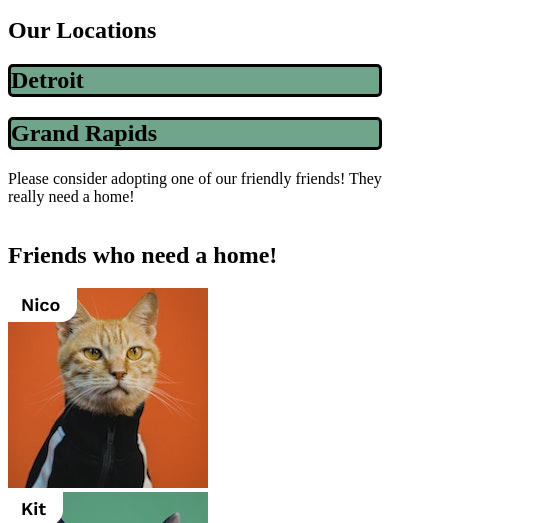
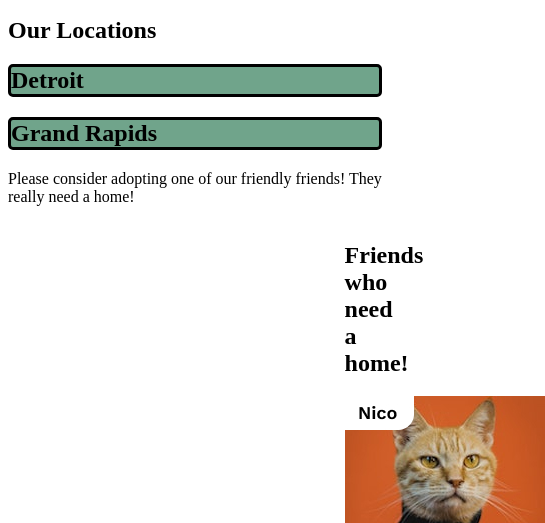
Before and after one commit to shelbysue/Final-Projects, a plain HTML site: page index.html in a window 390 px wide. Shown: the part 194-717 px from the top of the page, 545 px wide, since content can reach past the window. Drawn offline with Linux system fonts and the light colour scheme.

Commit message:
Media Query start

```diff
--- a/style.css
+++ b/style.css
@@ -1,3 +1,16 @@
+@media screen and (max-width: 480px) {
+
+    /* Place Mobile Styling here */
+    .pets{
+        float: right;
+        margin: 0%;
+        width: 10%;
+        border-radius: 10px;
+        margin: auto;
+    }
+  }
+
+
 header {
     align-content: right;
     background-color: #70a48b;
```
